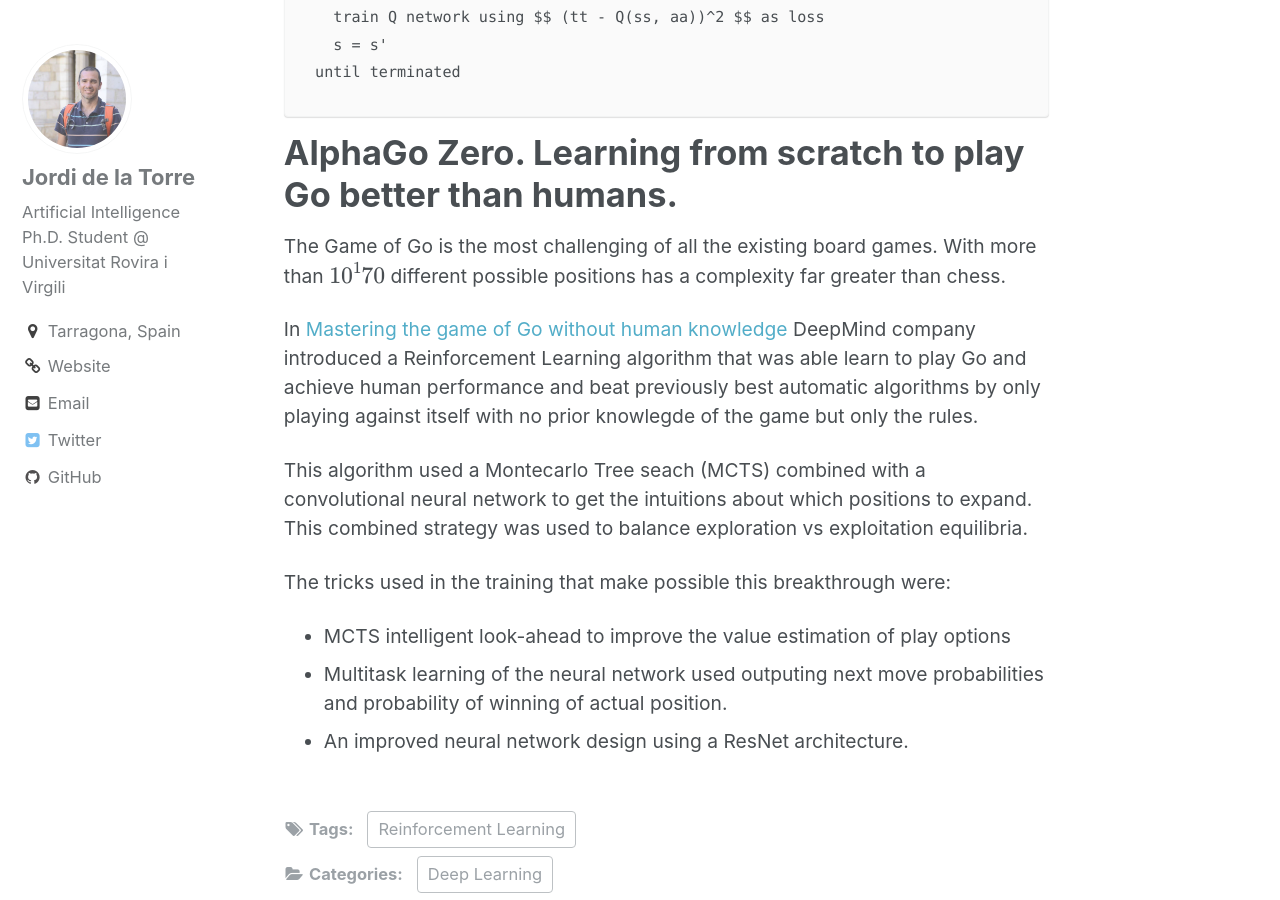
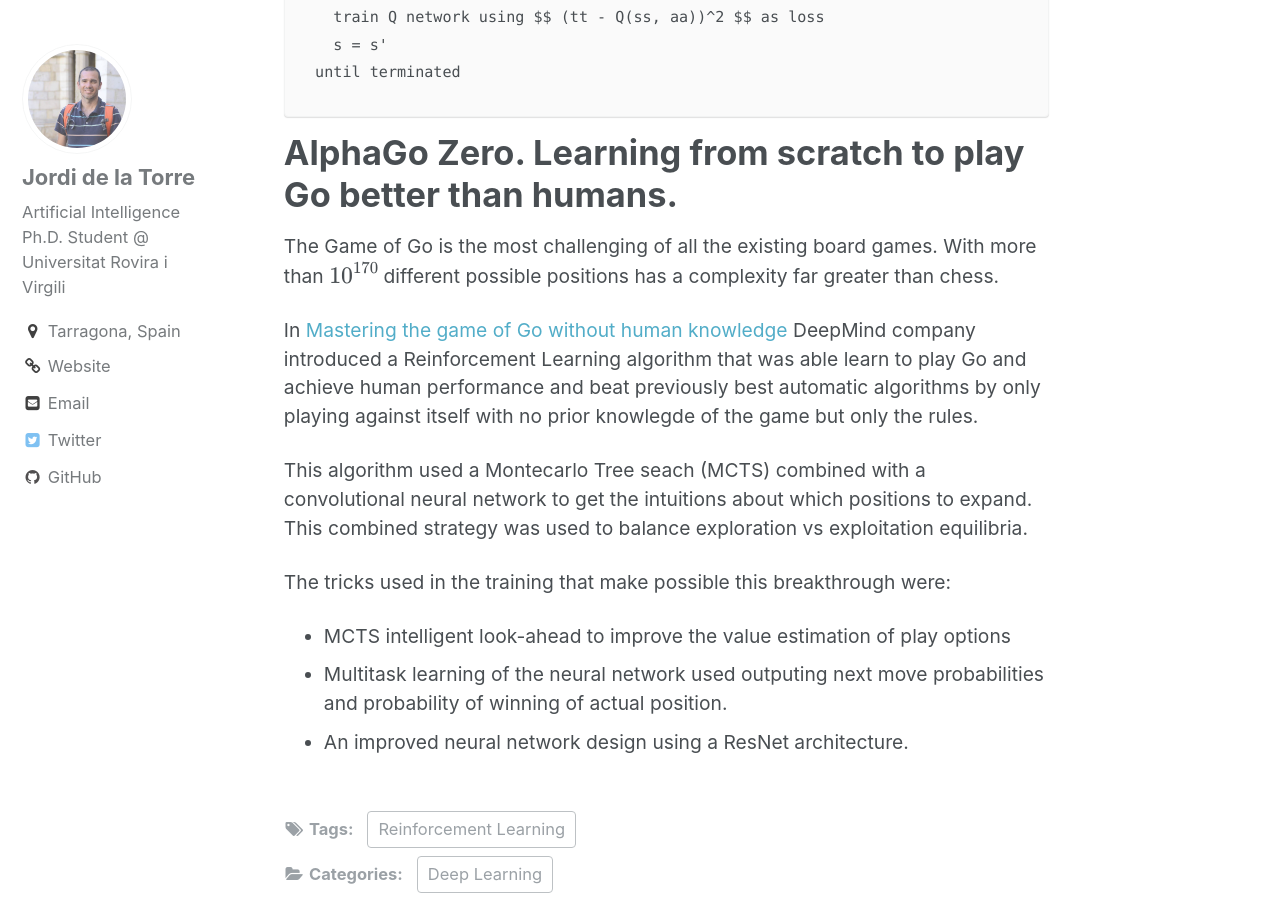
Before and after one commit to jorditg/jorditg.github.io, a Jekyll site: the page built from _posts/2018-02-19-deep-reinforcement-learning-intro.md, in a window 1280 px wide and 900 px high, scrolled down 5901 px. Built offline with Jekyll 4.4.1, drawn with Linux system fonts in a browser that asks for light colours; formulas are drawn with MathJax 3.

````diff
--- a/_posts/2018-02-19-deep-reinforcement-learning-intro.md
+++ b/_posts/2018-02-19-deep-reinforcement-learning-intro.md
@@ -124,7 +124,7 @@ until terminated
 ```
 # AlphaGo Zero. Learning from scratch to play Go better than humans.
 
-The Game of Go is the most challenging of all the existing board games. With more than $$ 10^170 $$ different possible positions has a complexity far greater than chess.
+The Game of Go is the most challenging of all the existing board games. With more than $$ 10^{170} $$ different possible positions has a complexity far greater than chess.
 
 In [Mastering the game of Go without human knowledge](https://www.nature.com/articles/nature24270) DeepMind company introduced a Reinforcement Learning algorithm that was able learn to play Go and achieve human performance and beat previously best automatic algorithms by only playing against itself with no prior knowlegde of the game but only the rules.
 
````
